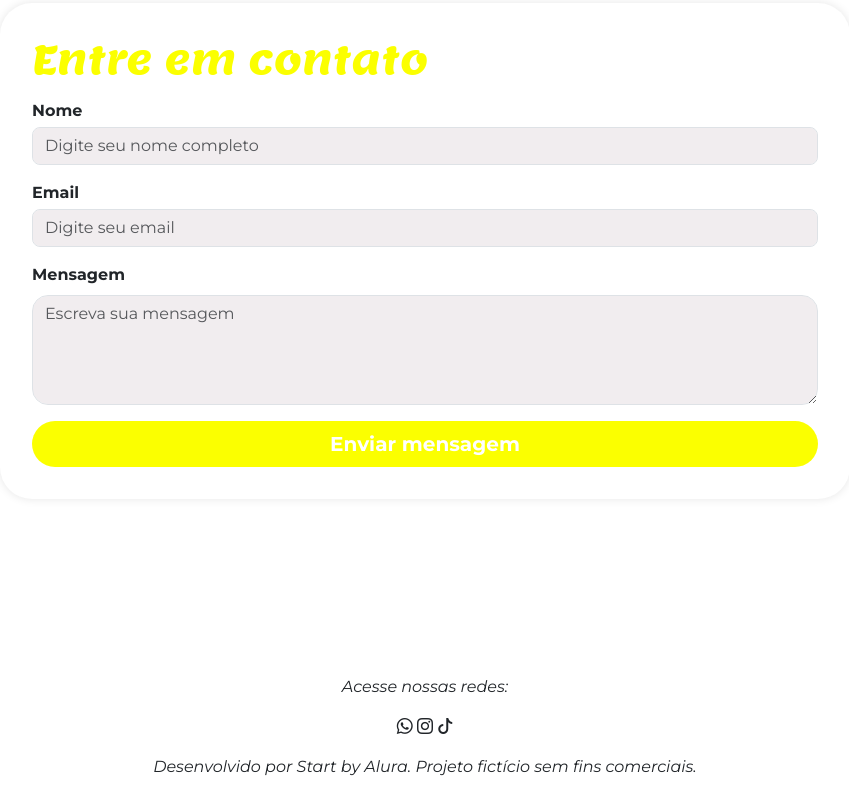
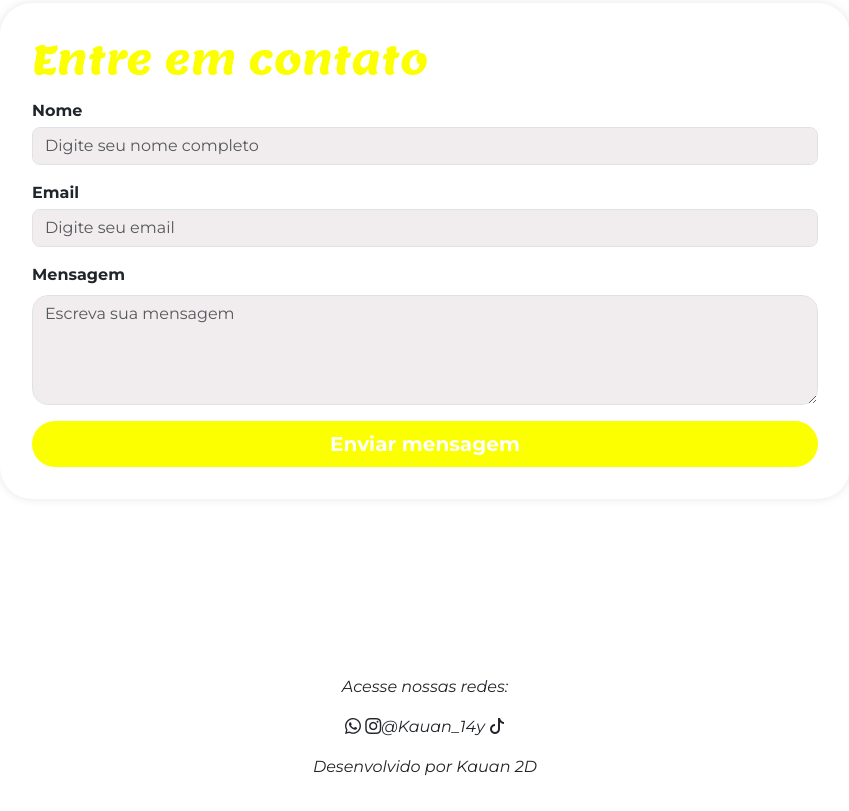
Before and after one commit to kauancapoeira/philips-completo, a plain HTML site: page index.html in a window 1280 px wide. Shown: the part 2568-3379 px from the top of the page, without its empty margins (215-1064 px from the left). Drawn offline with nearby package versions, Linux system fonts and the light colour scheme.

Commit message:
Update index.html

```diff
--- a/index.html
+++ b/index.html
@@ -128,9 +128,9 @@
     <footer class="text-center p-3 fst-italic">
         <p>Acesse nossas redes:</p>
         <i class="bi bi-whatsapp"></i>
-        <i class="bi bi-instagram"></i>
+        <i class="bi bi-instagram">@Kauan_14y</i>
         <i class="bi bi-tiktok"></i>
-        <p class="mt-3">Desenvolvido por Start by Alura. Projeto fictício sem fins comerciais.</p>
+        <p class="mt-3">Desenvolvido por Kauan 2D </p>
     </footer>
     <script src="https://cdnjs.cloudflare.com/ajax/libs/scrollReveal.js/4.0.9/scrollreveal.js"></script>
     <script src="script.js"></script>
```
